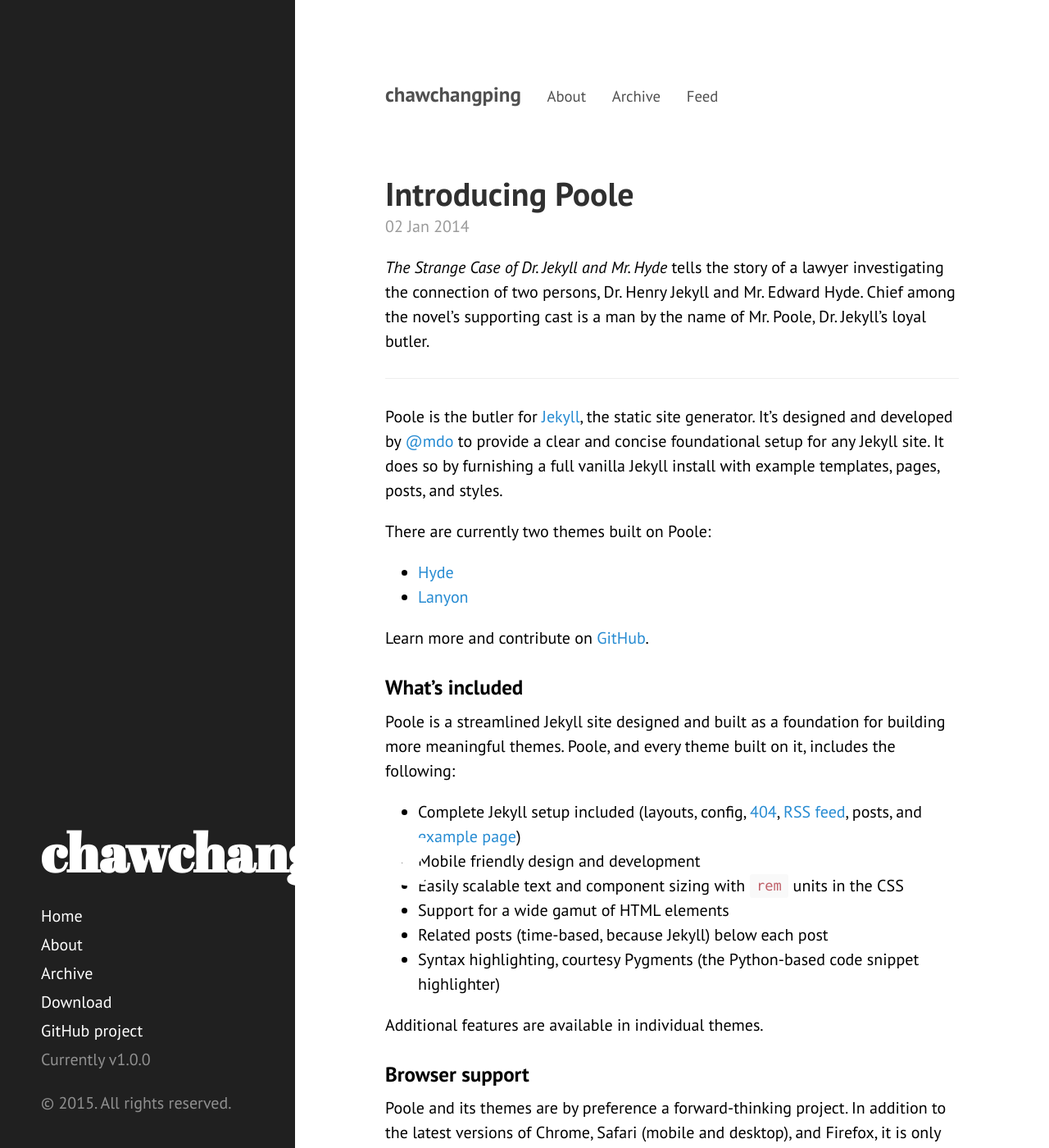
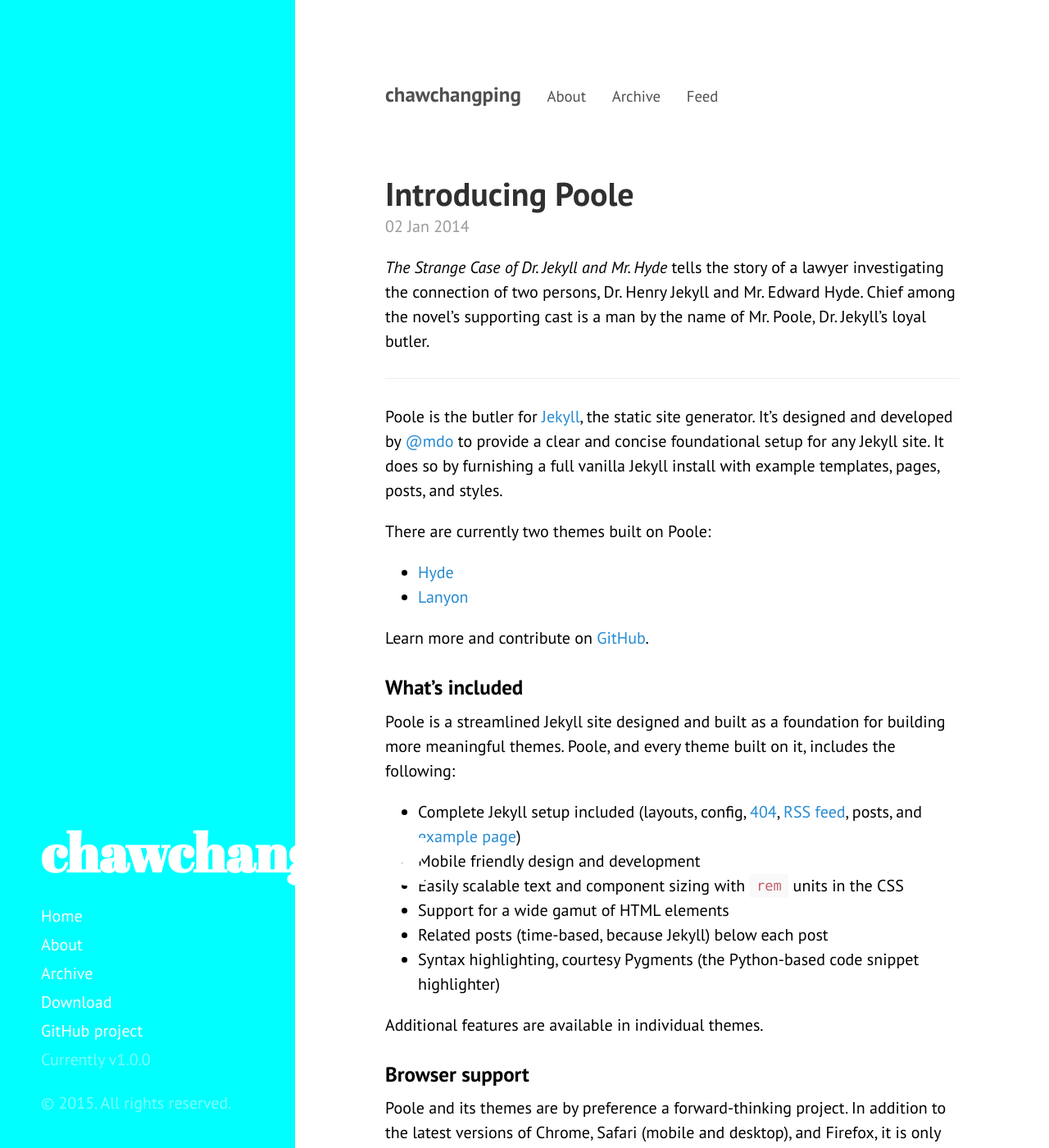
Before and after one commit to chawchangping/-chawchangping.github.io, a Jekyll site: the page built from index.html, in a window 1280 px wide and 1400 px high. Shown: the whole window at 82% size. Built offline with Jekyll 4.4.1, drawn with Linux system fonts in a browser that asks for light colours; the list of posts is cut into pages by our own code.

Commit message:
Update hyde.css

```diff
--- a/public/css/hyde.css
+++ b/public/css/hyde.css
@@ -57,7 +57,7 @@
   text-align: center;
   padding: 2rem 1rem;
   color: rgba(255,255,255,.5);
-  background-color: #202020;
+  background-color: #00FFFF	;
 }
 @media (min-width: 48em) {
   .sidebar {
```
